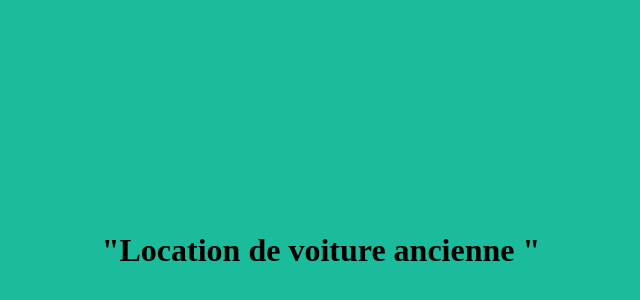
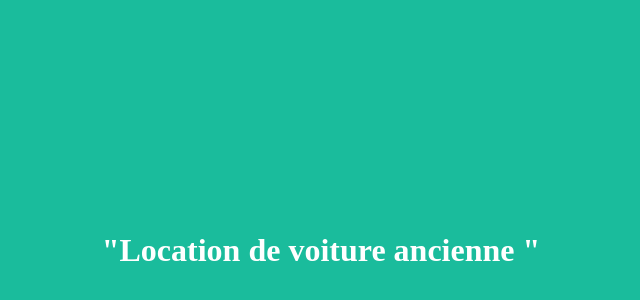
Before and after one commit to Boumg/locationVoiture, a plain HTML site: page index.html in a window 1280 px wide. Shown: the part 42-342 px from the top of the page, without its empty margins (319-959 px from the left). Drawn offline with Linux system fonts and the light colour scheme.

Commit message:
ma premier modif

```diff
--- a/index.html
+++ b/index.html
@@ -5,7 +5,7 @@
 <title></title>
 </head>
 <body style="background-color:#1abc9c">
-<h1 style="padding-top:20%; padding-bottom:20%;text-align:center">
+<h1 style="padding-top:20%; padding-bottom:20%;text-align:center;color:#FFFFFF">
 "Location de voiture ancienne "
 </h1>
 </body>
```
